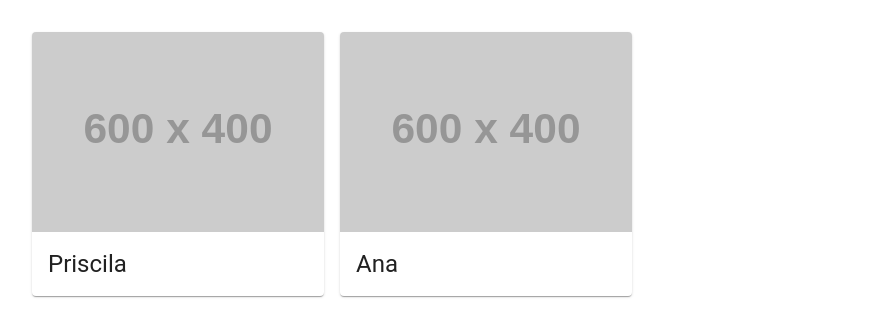
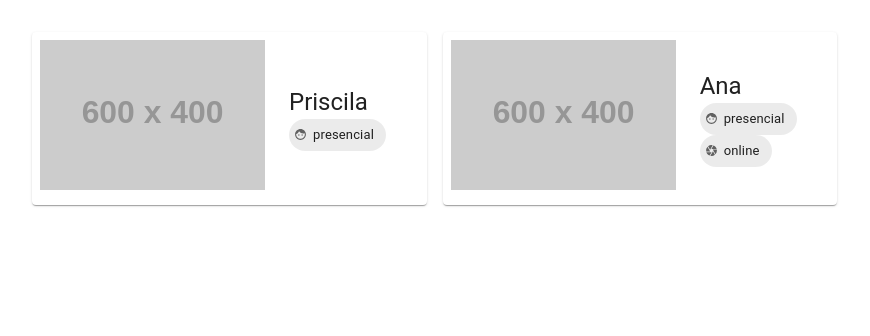
Before and after one commit to liviaxavier/tona_catalogo, a React (Vite) app: page /category/0 in a window 1280 px wide. Shown: the top 336 px of the page, without its empty margins (0-870 px from the left). Built offline with nearby package versions, Linux system fonts and the light colour scheme.

Commit message:
chore: add professional informations

```diff
--- a/src/components/ProfessionalCard.tsx
+++ b/src/components/ProfessionalCard.tsx
@@ -1,16 +1,28 @@
-import { Card, CardActionArea, CardContent, CardMedia, Grid, Typography } from "@mui/material";
+import { Box, Card, CardActionArea, CardContent, Chip, Grid, Typography } from "@mui/material";
 import { ProfessionalInterface } from "../interfaces/Professional";
+import { MdCamera, MdFace } from "react-icons/md";
 
-export default function ProfessionalCard({name, image, id}: ProfessionalInterface){
+interface ProfesisonalCardInterface {
+    item: ProfessionalInterface
+}
 
-    return   <Grid item xs={12} sm={8} md={4} lg={3}>
-    <Card key={id}>
-        <CardActionArea href={`/professional/${id}`}>
-            <CardMedia sx={{ height: 200 }} image={image} />
+export default function ProfessionalCard({item}: ProfesisonalCardInterface){
+    const {name, image, id, face2face, online} = item
+
+    return   <Grid item xs={12} md={6} lg={4}>
+    <Card key={id} >
+        <CardActionArea href={`/professional/${id}`} sx={{display: 'flex', justifyContent: 'start'}}>
+            <Box padding={1}>
+                <img height={"150px"} src={image} />
+            </Box>
             <CardContent>
                 <Typography variant="h5" component="div">
                     {name}
                 </Typography>
+                <Box component={"div"} gap={2}>
+                    {face2face && <Chip icon={<MdFace/>} label={"presencial"} />}
+                    {online && <Chip icon={<MdCamera />} label={"online"} />}
+                </Box>
             </CardContent>
         </CardActionArea>
     </Card>
--- a/src/components/ProfessionalList.tsx
+++ b/src/components/ProfessionalList.tsx
@@ -2,6 +2,7 @@ import { useCallback, useEffect, useState } from "react"
 import {Grid } from "@mui/material"
 import professionalList from '../data/professionalList'
 import ProfessionalCard from "./ProfessionalCard"
+import { ProfessionalInterface } from "../interfaces/Professional"
 
 interface ProfessionalListInterface {
     category: any
@@ -15,8 +16,8 @@ export default function ProfessionalList({category}: ProfessionalListInterface){
     useEffect(() => {getProfessionalList()}, [getProfessionalList])
     return  <Grid container spacing={2} padding={4}>
 
-    {state.professionalList.filter(item => item.categories.includes(category)).map(
-        item => <ProfessionalCard name={item.name} image={item.image} id={item.id} categories={item.categories} />
+    {state.professionalList.filter((item: ProfessionalInterface) => item.categories.includes(category)).map(
+        item => <ProfessionalCard  item={item} />
     )}
     </Grid>
 }
--- a/src/data/professionalList.ts
+++ b/src/data/professionalList.ts
@@ -5,7 +5,11 @@ export default [
         "image": "https://placehold.co/600x400",
         "categories": [
             "2"
-        ]
+        ],
+        "face2face": true,
+        "online": false,
+        "location": "São Paulo, SP",
+        "description" :"Chase little red dot someday it will be mine! stretch out on bed i dreamt about fish yum! chase dog then run away. There's a forty year old lady there let us feast mouse, hiss and stare at nothing then run suddenly away or eat a plant, kill a hand avoid the new toy and just play with the box it came in head nudges crusty butthole. "
     }
     , {
         "id": "1",
@@ -13,30 +17,46 @@ export default [
         "image": "https://placehold.co/600x400",
         "categories": [
             "2"
-        ]
+        ],
+        "location": "São Paulo, SP",
+        "face2face": true,
+        "online": true
+        , "description" :"Chase little red dot someday it will be mine! stretch out on bed i dreamt about fish yum! chase dog then run away. There's a forty year old lady there let us feast mouse, hiss and stare at nothing then run suddenly away or eat a plant, kill a hand avoid the new toy and just play with the box it came in head nudges crusty butthole. "
     }
     , {
         "id": "2",
+        "location": "São Paulo, SP",
         "name": "Priscila",
         "image": "https://placehold.co/600x400",
         "categories": [
             "0"
         ]
+        , "face2face": true,
+        "online": false
+        , "description" :"Chase little red dot someday it will be mine! stretch out on bed i dreamt about fish yum! chase dog then run away. There's a forty year old lady there let us feast mouse, hiss and stare at nothing then run suddenly away or eat a plant, kill a hand avoid the new toy and just play with the box it came in head nudges crusty butthole. "
     }
     , {
         "id": "3",
         "name": "Ana",
+        "location": "São Paulo, SP",
         "image": "https://placehold.co/600x400",
         "categories": [
             "0"
         ]
+        , "face2face": true,
+        "online": true
+        , "description" :"Chase little red dot someday it will be mine! stretch out on bed i dreamt about fish yum! chase dog then run away. There's a forty year old lady there let us feast mouse, hiss and stare at nothing then run suddenly away or eat a plant, kill a hand avoid the new toy and just play with the box it came in head nudges crusty butthole. "
     }
     , {
         "id": "4",
         "name": "Fernanda",
+        "location": "São Paulo, SP",
         "image": "https://placehold.co/600x400",
         "categories": [
             "1"
         ]
+        , "face2face": true,
+        "online": true
+        , "description" :"Chase little red dot someday it will be mine! stretch out on bed i dreamt about fish yum! chase dog then run away. There's a forty year old lady there let us feast mouse, hiss and stare at nothing then run suddenly away or eat a plant, kill a hand avoid the new toy and just play with the box it came in head nudges crusty butthole. "
     }
 ]
--- a/src/interfaces/Professional.ts
+++ b/src/interfaces/Professional.ts
@@ -2,5 +2,8 @@ export interface ProfessionalInterface {
     name: string,
     image: string,
     id: string,
-    categories: string[]
+    categories: string[],
+    description?: string,
+    face2face: boolean,
+    online: boolean
 }
```
